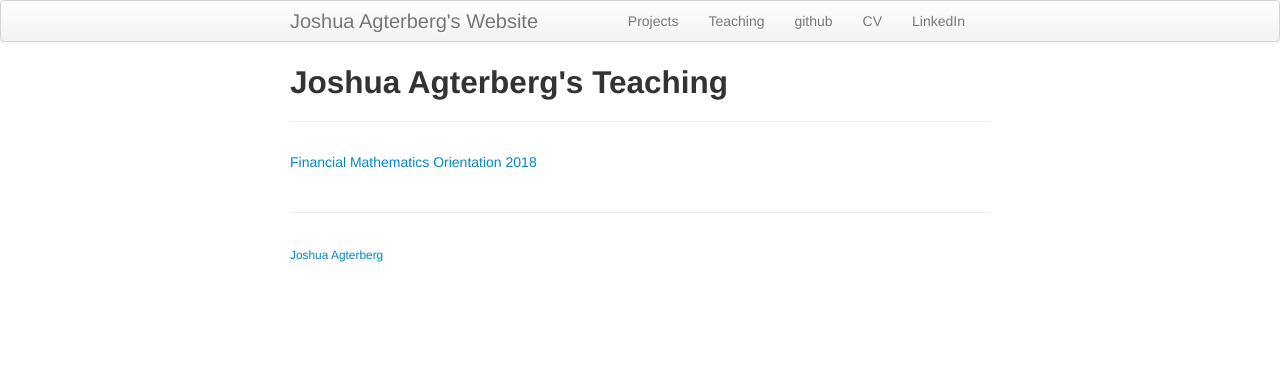
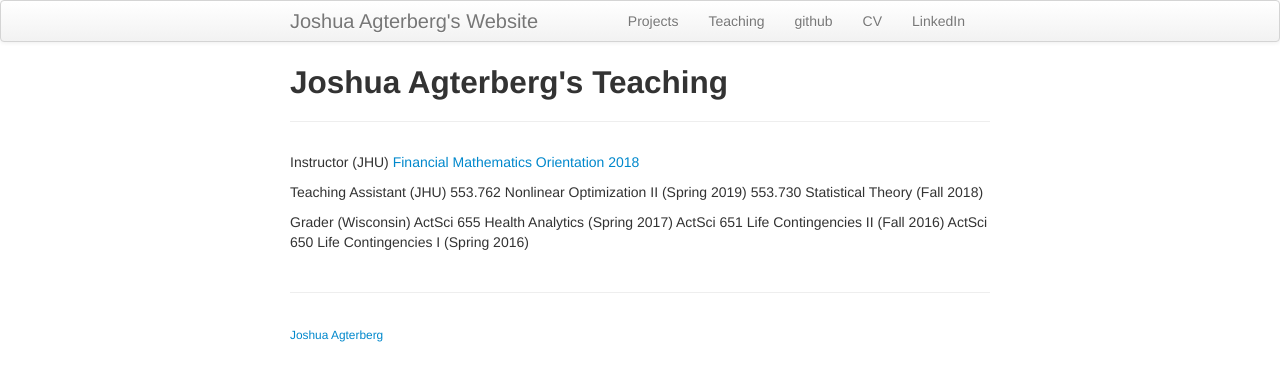
Before and after one commit to jagterberg/jagterberg.github.io, a Jekyll site: the page built from pages/teaching.md, in a window 1280 px wide. Shown: the top 381 px of the page. Built offline with Jekyll 4.4.1, drawn with Linux system fonts in a browser that asks for light colours.

Commit message:
updated teaching

```diff
--- a/pages/teaching.md
+++ b/pages/teaching.md
@@ -2,4 +2,14 @@
 layout: page
 title: Joshua Agterberg's Teaching
 ---
+Instructor (JHU)
 [Financial Mathematics Orientation 2018](fm2018.html)
+
+Teaching Assistant (JHU)
+553.762 Nonlinear Optimization II (Spring 2019)
+553.730 Statistical Theory (Fall 2018)
+
+Grader (Wisconsin)
+ActSci 655 Health Analytics (Spring 2017)
+ActSci 651 Life Contingencies II (Fall 2016)
+ActSci 650 Life Contingencies I (Spring 2016)
```
